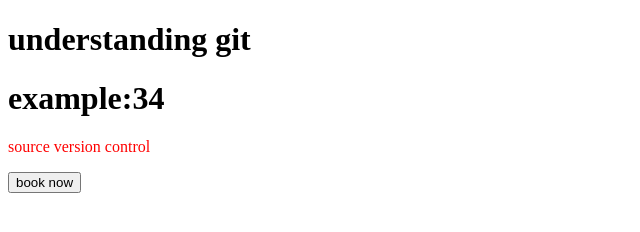
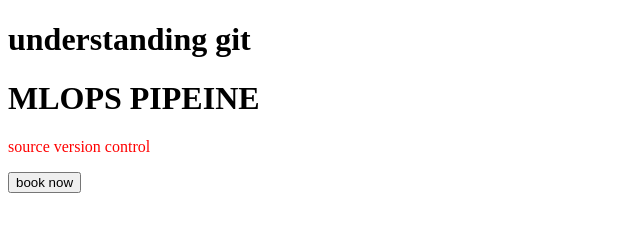
Before and after one commit to Shailja-Gera/git-handson-july, a plain HTML site: page index.html in a window 1280 px wide. Shown: the whole page, without its empty margins (0-640 px from the left). Drawn offline with Linux system fonts and the light colour scheme.

Commit message:
branch change

```diff
--- a/index.html
+++ b/index.html
@@ -2,7 +2,7 @@
 <html>
 <body>
     <h1> understanding git </h1>
-    <h1> example:34 </h1>
+    <h1> MLOPS PIPEINE </h1>
     <p style="color:red">source version control</p>
     <button>book now</button>
 </body>
```
